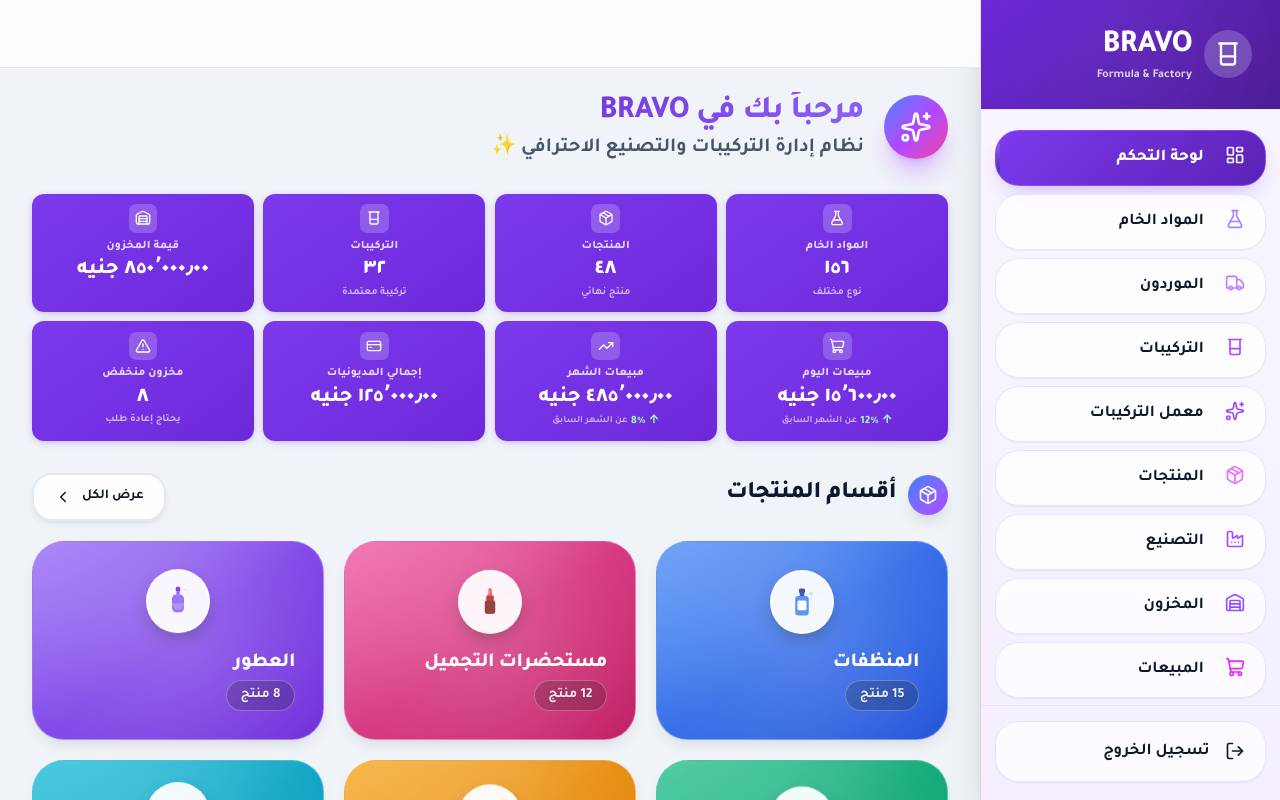
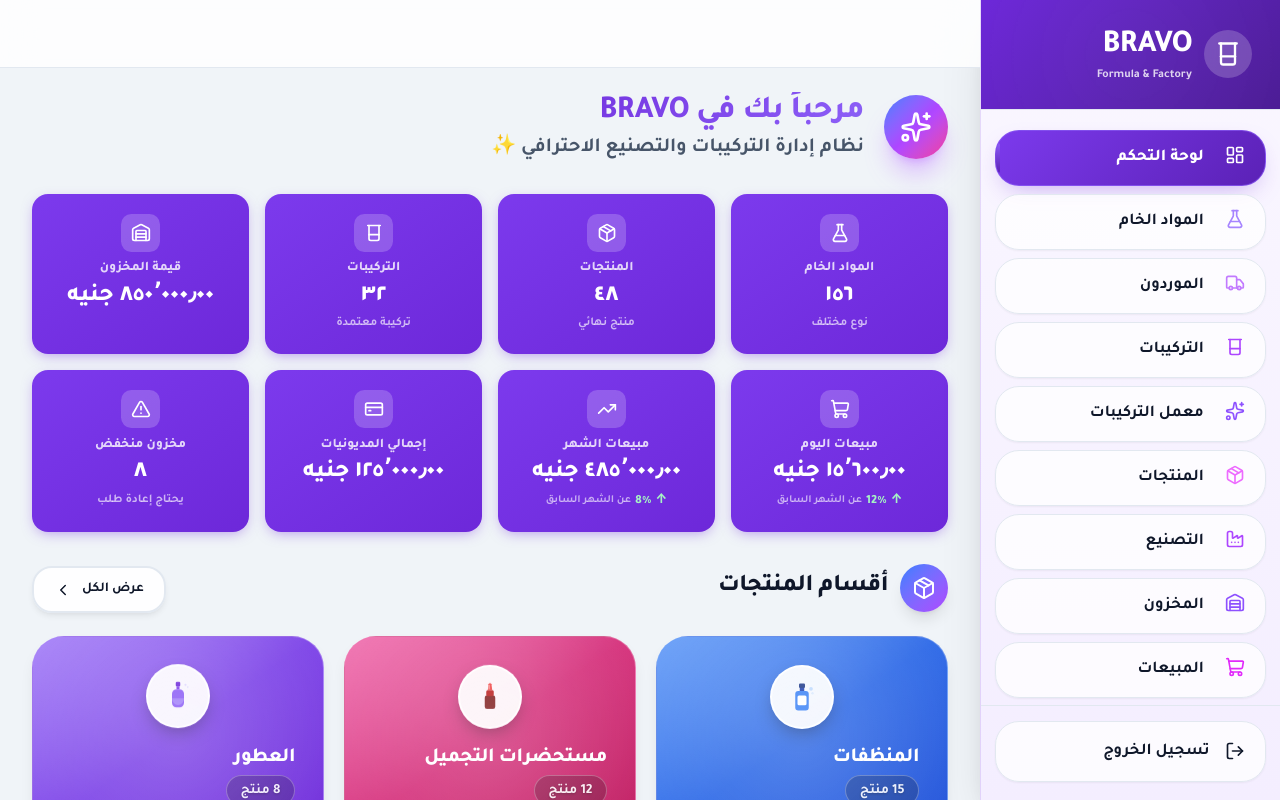
Before and after one commit to fantazia1110-design/BRAVO-new-sestym-, a Next.js app: page / in a window 1280 px wide. Shown: the top 800 px of the page. Built offline with nearby package versions, Linux system fonts and the light colour scheme.

Commit message:
رجع حجم البطاقات + تكبير رؤوس الأعمدة والأيقونات
Co-authored-by: arena-agent <297053741+arena-agent@users.noreply.github.com>

```diff
--- a/src/app/page.tsx
+++ b/src/app/page.tsx
@@ -117,59 +117,59 @@ export default function DashboardPage() {
       </div>
 
       {/* الإحصائيات */}
-      <div style={{ display: 'grid', gridTemplateColumns: 'repeat(4, minmax(0, 1fr))', gap: '0.6rem' }}>
+      <div style={{ display: 'grid', gridTemplateColumns: 'repeat(4, minmax(0, 1fr))', gap: '1rem' }}>
         <StatCard
           title="المواد الخام"
           value={formatNumber(stats.rawMaterials, 0)}
           subtitle="نوع مختلف"
-          icon={<FlaskConical size={16} />}
+          icon={<FlaskConical size={20} />}
           delay={1}
         />
         <StatCard
           title="المنتجات"
           value={formatNumber(stats.products, 0)}
           subtitle="منتج نهائي"
-          icon={<Package size={16} />}
+          icon={<Package size={20} />}
           delay={2}
         />
         <StatCard
           title="التركيبات"
           value={formatNumber(stats.formulas, 0)}
           subtitle="تركيبة معتمدة"
-          icon={<Beaker size={16} />}
+          icon={<Beaker size={20} />}
           delay={3}
         />
         <StatCard
           title="قيمة المخزون"
           value={formatCurrency(stats.inventoryValue)}
-          icon={<Warehouse size={16} />}
+          icon={<Warehouse size={20} />}
           delay={4}
         />
         <StatCard
           title="مبيعات اليوم"
           value={formatCurrency(stats.todaySales)}
-          icon={<ShoppingCart size={16} />}
+          icon={<ShoppingCart size={20} />}
           trend={{ value: 12, isPositive: true }}
           delay={5}
         />
         <StatCard
           title="مبيعات الشهر"
           value={formatCurrency(stats.monthSales)}
-          icon={<TrendingUp size={16} />}
+          icon={<TrendingUp size={20} />}
           trend={{ value: 8, isPositive: true }}
           delay={6}
         />
         <StatCard
           title="إجمالي المديونيات"
           value={formatCurrency(stats.totalDebts)}
-          icon={<CreditCard size={16} />}
+          icon={<CreditCard size={20} />}
           delay={7}
         />
         <StatCard
           title="مخزون منخفض"
           value={formatNumber(stats.lowStockItems, 0)}
           subtitle="يحتاج إعادة طلب"
-          icon={<AlertTriangle size={16} />}
+          icon={<AlertTriangle size={20} />}
           delay={8}
         />
       </div>
@@ -177,9 +177,9 @@ export default function DashboardPage() {
       {/* أقسام المنتجات */}
       <div className="animate-slide-up" style={{ animationDelay: '0.3s', animationFillMode: 'both' }}>
         <div className="flex items-center justify-between mb-5">
-          <h2 className="text-xl font-extrabold flex items-center gap-3">
-            <span className="w-10 h-10 rounded-xl bg-gradient-to-br from-blue-500 to-purple-500 flex items-center justify-center text-white shadow-lg">
-              <Package size={20} />
+          <h2 className="text-2xl font-extrabold flex items-center gap-3">
+            <span className="w-12 h-12 rounded-xl bg-gradient-to-br from-blue-500 to-purple-500 flex items-center justify-center text-white shadow-lg">
+              <Package size={24} />
             </span>
             أقسام المنتجات
           </h2>
@@ -212,9 +212,9 @@ export default function DashboardPage() {
       {/* الإجراءات السريعة */}
       <div className="card animate-slide-up" style={{ animationDelay: '0.5s', animationFillMode: 'both' }}>
         <div className="card-header">
-          <h2 className="text-lg font-extrabold flex items-center gap-3">
-            <span className="w-10 h-10 rounded-xl bg-gradient-to-br from-amber-500 to-orange-500 flex items-center justify-center text-white shadow-lg animate-pulse">
-              <Zap size={20} />
+          <h2 className="text-2xl font-extrabold flex items-center gap-3">
+            <span className="w-12 h-12 rounded-xl bg-gradient-to-br from-amber-500 to-orange-500 flex items-center justify-center text-white shadow-lg animate-pulse">
+              <Zap size={24} />
             </span>
             إجراءات سريعة
           </h2>
@@ -244,9 +244,9 @@ export default function DashboardPage() {
         {/* المنتجات الأكثر مبيعاً */}
         <div className="card list-card animate-slide-up" style={{ animationDelay: '0.7s', animationFillMode: 'both' }}>
           <div className="card-header flex items-center justify-between">
-            <h2 className="text-lg font-extrabold flex items-center gap-3">
-              <span className="w-10 h-10 rounded-xl bg-gradient-to-br from-green-500 to-emerald-500 flex items-center justify-center text-white shadow-lg">
-                <TrendingUp size={20} />
+            <h2 className="text-2xl font-extrabold flex items-center gap-3">
+              <span className="w-12 h-12 rounded-xl bg-gradient-to-br from-green-500 to-emerald-500 flex items-center justify-center text-white shadow-lg">
+                <TrendingUp size={24} />
               </span>
               الأكثر مبيعاً
             </h2>
@@ -283,9 +283,9 @@ export default function DashboardPage() {
         {/* آخر التركيبات */}
         <div className="card list-card animate-slide-up" style={{ animationDelay: '0.8s', animationFillMode: 'both' }}>
           <div className="card-header flex items-center justify-between">
-            <h2 className="text-lg font-extrabold flex items-center gap-3">
-              <span className="w-10 h-10 rounded-xl bg-gradient-to-br from-purple-500 to-violet-500 flex items-center justify-center text-white shadow-lg">
-                <Beaker size={20} />
+            <h2 className="text-2xl font-extrabold flex items-center gap-3">
+              <span className="w-12 h-12 rounded-xl bg-gradient-to-br from-purple-500 to-violet-500 flex items-center justify-center text-white shadow-lg">
+                <Beaker size={24} />
               </span>
               آخر التركيبات
             </h2>
@@ -323,9 +323,9 @@ export default function DashboardPage() {
         {/* آخر عمليات التصنيع */}
         <div className="card list-card animate-slide-up" style={{ animationDelay: '0.9s', animationFillMode: 'both' }}>
           <div className="card-header flex items-center justify-between">
-            <h2 className="text-lg font-extrabold flex items-center gap-3">
-              <span className="w-10 h-10 rounded-xl bg-gradient-to-br from-blue-500 to-cyan-500 flex items-center justify-center text-white shadow-lg">
-                <Factory size={20} />
+            <h2 className="text-2xl font-extrabold flex items-center gap-3">
+              <span className="w-12 h-12 rounded-xl bg-gradient-to-br from-blue-500 to-cyan-500 flex items-center justify-center text-white shadow-lg">
+                <Factory size={24} />
               </span>
               التصنيع الجاري
             </h2>
@@ -368,9 +368,9 @@ export default function DashboardPage() {
         {/* آخر الفواتير */}
         <div className="card list-card animate-slide-up" style={{ animationDelay: '1s', animationFillMode: 'both' }}>
           <div className="card-header flex items-center justify-between">
-            <h2 className="text-lg font-extrabold flex items-center gap-3">
-              <span className="w-10 h-10 rounded-xl bg-gradient-to-br from-orange-500 to-red-500 flex items-center justify-center text-white shadow-lg">
-                <FileText size={20} />
+            <h2 className="text-2xl font-extrabold flex items-center gap-3">
+              <span className="w-12 h-12 rounded-xl bg-gradient-to-br from-orange-500 to-red-500 flex items-center justify-center text-white shadow-lg">
+                <FileText size={24} />
               </span>
               آخر الفواتير
             </h2>
@@ -407,9 +407,9 @@ export default function DashboardPage() {
       {/* المواد منخفضة المخزون */}
       <div className="card animate-slide-up" style={{ animationDelay: '1.1s', animationFillMode: 'both' }}>
         <div className="card-header flex items-center justify-between">
-          <h2 className="text-lg font-extrabold flex items-center gap-3">
-            <span className="w-10 h-10 rounded-xl bg-gradient-to-br from-orange-500 to-red-500 flex items-center justify-center text-white shadow-lg animate-pulse">
-              <AlertTriangle size={20} />
+          <h2 className="text-2xl font-extrabold flex items-center gap-3">
+            <span className="w-12 h-12 rounded-xl bg-gradient-to-br from-orange-500 to-red-500 flex items-center justify-center text-white shadow-lg animate-pulse">
+              <AlertTriangle size={24} />
             </span>
             ⚠️ تنبيه: مخزون منخفض
           </h2>
--- a/src/components/ui/StatCard.tsx
+++ b/src/components/ui/StatCard.tsx
@@ -29,15 +29,15 @@ export default function StatCard({
         animationDelay: `${delay * 0.08}s`,
         animationFillMode: 'both',
         background: 'linear-gradient(145deg, #7c3aed, #6d28d9)',
-        borderRadius: '0.75rem',
-        padding: '0.65rem 0.6rem',
+        borderRadius: '1rem',
+        padding: '1.25rem 1rem',
         textAlign: 'center',
         color: '#fff',
         position: 'relative',
         overflow: 'hidden',
         transition: 'all 0.3s cubic-bezier(0.4, 0, 0.2, 1)',
         cursor: 'default',
-        boxShadow: '0 2px 8px -2px rgba(109, 40, 217, 0.4)',
+        boxShadow: '0 4px 14px -4px rgba(109, 40, 217, 0.5)',
         transform: 'translateY(0) scale(1)',
       }}
       onMouseEnter={(e) => {
@@ -47,47 +47,45 @@ export default function StatCard({
       }}
       onMouseLeave={(e) => {
         e.currentTarget.style.transform = 'translateY(0) scale(1)';
-        e.currentTarget.style.boxShadow = '0 2px 8px -2px rgba(109, 40, 217, 0.4)';
+        e.currentTarget.style.boxShadow = '0 4px 14px -4px rgba(109, 40, 217, 0.5)';
         e.currentTarget.style.background = 'linear-gradient(145deg, #7c3aed, #6d28d9)';
       }}
     >
       {/* الأيقونة */}
       <div style={{
-        width: '1.8rem',
-        height: '1.8rem',
-        margin: '0 auto 0.25rem',
-        borderRadius: '0.45rem',
+        width: '2.4rem',
+        height: '2.4rem',
+        margin: '0 auto 0.4rem',
+        borderRadius: '0.65rem',
         background: 'rgba(255,255,255,0.2)',
         display: 'flex',
         alignItems: 'center',
         justifyContent: 'center',
-        transition: 'transform 0.3s ease',
       }}>
         {icon}
       </div>
 
       {/* العنوان */}
       <p style={{
-        fontSize: '0.72rem',
+        fontSize: '0.82rem',
         fontWeight: 800,
         color: 'rgba(255,255,255,0.8)',
-        marginBottom: '0.1rem',
-        letterSpacing: '0.01em',
+        marginBottom: '0.15rem',
       }}>{title}</p>
 
       {/* القيمة */}
       <p style={{
-        fontSize: '1.35rem',
+        fontSize: '1.5rem',
         fontWeight: 900,
         color: '#fff',
-        lineHeight: 1.15,
-        marginBottom: '0.05rem',
+        lineHeight: 1.2,
+        marginBottom: '0.1rem',
       }}>{value}</p>
 
       {/* الوصف */}
       {subtitle && (
         <p style={{
-          fontSize: '0.65rem',
+          fontSize: '0.75rem',
           fontWeight: 700,
           color: 'rgba(255,255,255,0.65)',
         }}>{subtitle}</p>
@@ -99,15 +97,15 @@ export default function StatCard({
           display: 'flex',
           alignItems: 'center',
           justifyContent: 'center',
-          gap: '0.2rem',
-          fontSize: '0.7rem',
+          gap: '0.25rem',
+          fontSize: '0.78rem',
           fontWeight: 800,
-          marginTop: '0.1rem',
+          marginTop: '0.15rem',
           color: '#a5f3c4',
         }}>
           <span>{trend.isPositive ? '↑' : '↓'}</span>
           <span>{Math.abs(trend.value)}%</span>
-          <span style={{ fontWeight: 700, color: 'rgba(255,255,255,0.6)', fontSize: '0.6rem' }}>عن الشهر السابق</span>
+          <span style={{ fontWeight: 700, color: 'rgba(255,255,255,0.6)', fontSize: '0.68rem' }}>عن الشهر السابق</span>
         </div>
       )}
     </div>
```
